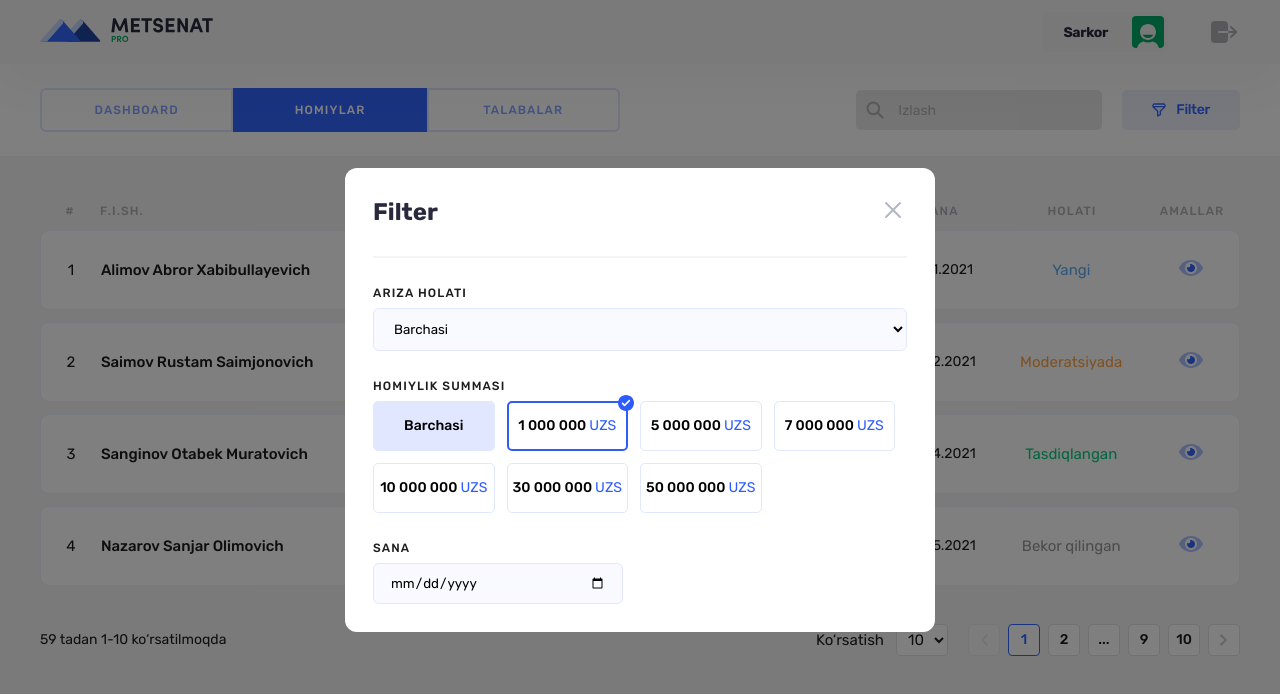
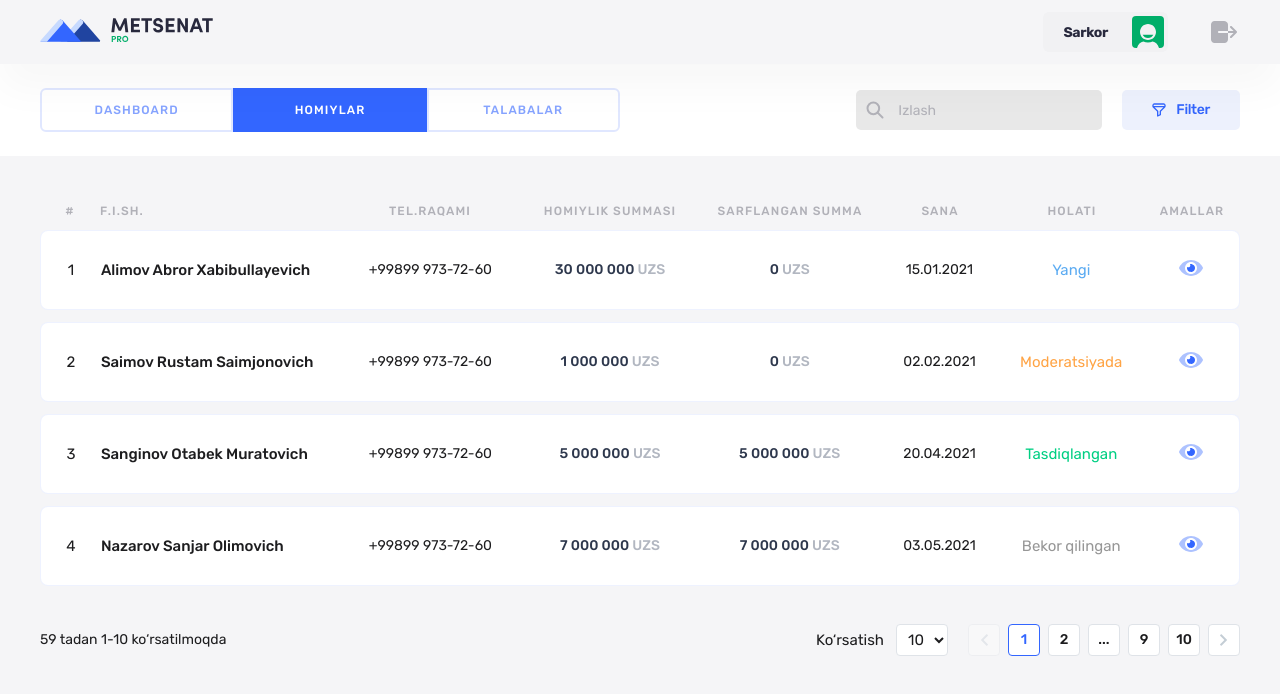
Before and after one commit to Sarkor2007/Metsenat, a Vue app: page / in a window 1280 px wide. Shown: the top 694 px of the page. Built offline with nearby package versions, Linux system fonts and the light colour scheme.

Commit message:
toggle is work

```diff
--- a/src/App.vue
+++ b/src/App.vue
@@ -42,9 +42,6 @@ export default {
 
       return activeTab
     },
-    // SponsorFilter() {
-    //   return this.$store.state.isModalFilterSponsor
-    // }
   }
 }
 </script>
--- a/src/components/SponsorModalFilter.vue
+++ b/src/components/SponsorModalFilter.vue
@@ -1,13 +1,54 @@
 <script>
 export default {
     name: 'SponsorModalFilter',
+    data() {
+        return {
+            sponsorSumFilter: [
+                {
+                    money: 'Barchasi',
+                    active: true,
+                    type: 'all'
+                },
+                {
+                    money: 1000000,
+                    active: false
+                },
+                {
+                    money: 5000000,
+                    active: false
+                },
+                {
+                    money: 7000000,
+                    active: false
+                },
+                {
+                    money: 10000000,
+                    active: false
+                },
+                {
+                    money: 30000000,
+                    active: false
+                },
+                {
+                    money: 50000000,
+                    active: false
+                },
+            ]
+        }
+    },
     methods: {
         closeSponsorFilter() {
             this.$store.commit('TOGGLE_FILTER_SPONSOR')
+        },
+        sponsorSumToggle(item) {
+            for (const key in this.sponsorSumFilter) {
+                this.sponsorSumFilter[key].active = false
+            }
+            item.active = true
         }
     },
     computed: {
-        SponsorFilter() {
+        sponsorFilter() {
             return this.$store.state.isModalFilterSponsor
         }
     }
@@ -15,9 +56,9 @@ export default {
 </script>
 
 <template>
-    <div v-if="SponsorFilter"
+    <div v-if="sponsorFilter"
         class="filter">
-        <dialog :open="SponsorFilter">
+        <dialog :open="sponsorFilter">
             <div class="filter__header">
                 <h3 class="filter__title">Filter</h3>
                 <div class="filter__exit">
@@ -42,16 +83,23 @@ export default {
                     Homiylik summasi
                 </h3>
                 <div class="filter__summ-box">
-                    <div class="item all">Barchasi</div>
-                    <div class="item active">1 000 000 <span> UZS</span>
+                    <div v-for="(item, index) in this.sponsorSumFilter"
+                        :key="index"
+                        @click="sponsorSumToggle(item)"
+                        :class="item.active == true && item.type == 'all' ? 'all active' : item.active ? 'active' : item.type == 'all' ? 'all' : ''"
+                        class="item">{{ item.money }} <span v-if="item.type !== 'all'"> UZS</span>
                         <img src="../assets/icons/checked.svg"
                             alt="check">
                     </div>
-                    <div class="item">5 000 000 <span> UZS</span></div>
-                    <div class="item">7 000 000 <span> UZS</span></div>
-                    <div class="item">10 000 000 <span> UZS</span></div>
-                    <div class="item">30 000 000 <span> UZS</span></div>
-                    <div class="item">50 000 000 <span> UZS</span></div>
+                    <!-- <div class="item">1 000 000 <span> UZS</span>
+                                                    <img src="../assets/icons/checked.svg"
+                                                        alt="check">
+                                                </div> -->
+                    <!-- <div class="item">5 000 000 <span> UZS</span></div>
+                                                        <div class="item">7 000 000 <span> UZS</span></div>
+                                                        <div class="item">10 000 000 <span> UZS</span></div>
+                                                        <div class="item">30 000 000 <span> UZS</span></div>
+                                                        <div class="item">50 000 000 <span> UZS</span></div> -->
                 </div>
             </div>
             <label for="date"
@@ -181,6 +229,7 @@ export default {
 
                 &.active {
                     border: 2px solid #2E5BFF;
+
                     img {
                         display: inline-block;
                         position: absolute;
--- a/src/components/Sponsors.vue
+++ b/src/components/Sponsors.vue
@@ -12,8 +12,8 @@ export default {
                     id: 1,
                     name: 'Alimov Abror Xabibullayevich',
                     tel: '+99899 973-72-60',
-                    sumSponsor: '30 000 000',
-                    sumSpent: '0',
+                    sumSponsor: 30000000,
+                    sumSpent: 0,
                     date: '15.01.2021',
                     status: 'Yangi',
                     howis: 'new'
@@ -22,8 +22,8 @@ export default {
                     id: 2,
                     name: 'Saimov Rustam Saimjonovich',
                     tel: '+99899 973-72-60',
-                    sumSponsor: '1 000 000',
-                    sumSpent: '0',
+                    sumSponsor: 1000000,
+                    sumSpent: 0,
                     date: '02.02.2021',
                     status: 'Moderatsiyada',
                     howis: 'modified'
@@ -32,8 +32,8 @@ export default {
                     id: 3,
                     name: 'Sanginov Otabek Muratovich',
                     tel: '+99899 973-72-60',
-                    sumSponsor: '5 000 000',
-                    sumSpent: '5 000 000',
+                    sumSponsor: 5000000,
+                    sumSpent: 5000000,
                     date: '20.04.2021',
                     status: 'Tasdiqlangan',
                     howis: 'actived'
@@ -42,8 +42,8 @@ export default {
                     id: 4,
                     name: 'Nazarov Sanjar Olimovich',
                     tel: '+99899 973-72-60',
-                    sumSponsor: '7 000 000',
-                    sumSpent: '7 000 000',
+                    sumSponsor: 7000000,
+                    sumSpent: 7000000,
                     date: '03.05.2021',
                     status: 'Bekor qilingan',
                     howis: 'cancel'
@@ -79,8 +79,11 @@ export default {
                                 <li class="number">{{ item.id }}</li>
                                 <li class="name">{{ item.name }}</li>
                                 <li class="telefon">{{ item.tel }}</li>
-                                <li class="summ-sponsor">{{ item.sumSponsor }} <span>UZS</span></li>
-                                <li class="summ-spent">{{ item.sumSpent }} <span>UZS</span></li>
+                                <li class="summ-sponsor">{{ item.sumSponsor.toLocaleString().replaceAll(',', ' ') }}
+                                    <span>UZS</span>
+                                </li>
+                                <li class="summ-spent">{{ item.sumSpent.toLocaleString().replaceAll(',', ' ') }}
+                                    <span>UZS</span></li>
                                 <li class="date">{{ item.date }}</li>
                                 <li class="status"
                                     :class="item.howis">{{ item.status }}</li>
--- a/src/store/index.js
+++ b/src/store/index.js
@@ -21,7 +21,7 @@ const store = createStore({
                     title: 'Talabalar',
                 }
             ],
-            isModalFilterSponsor: true,
+            isModalFilterSponsor: false,
         }
     },
     mutations: {
```
